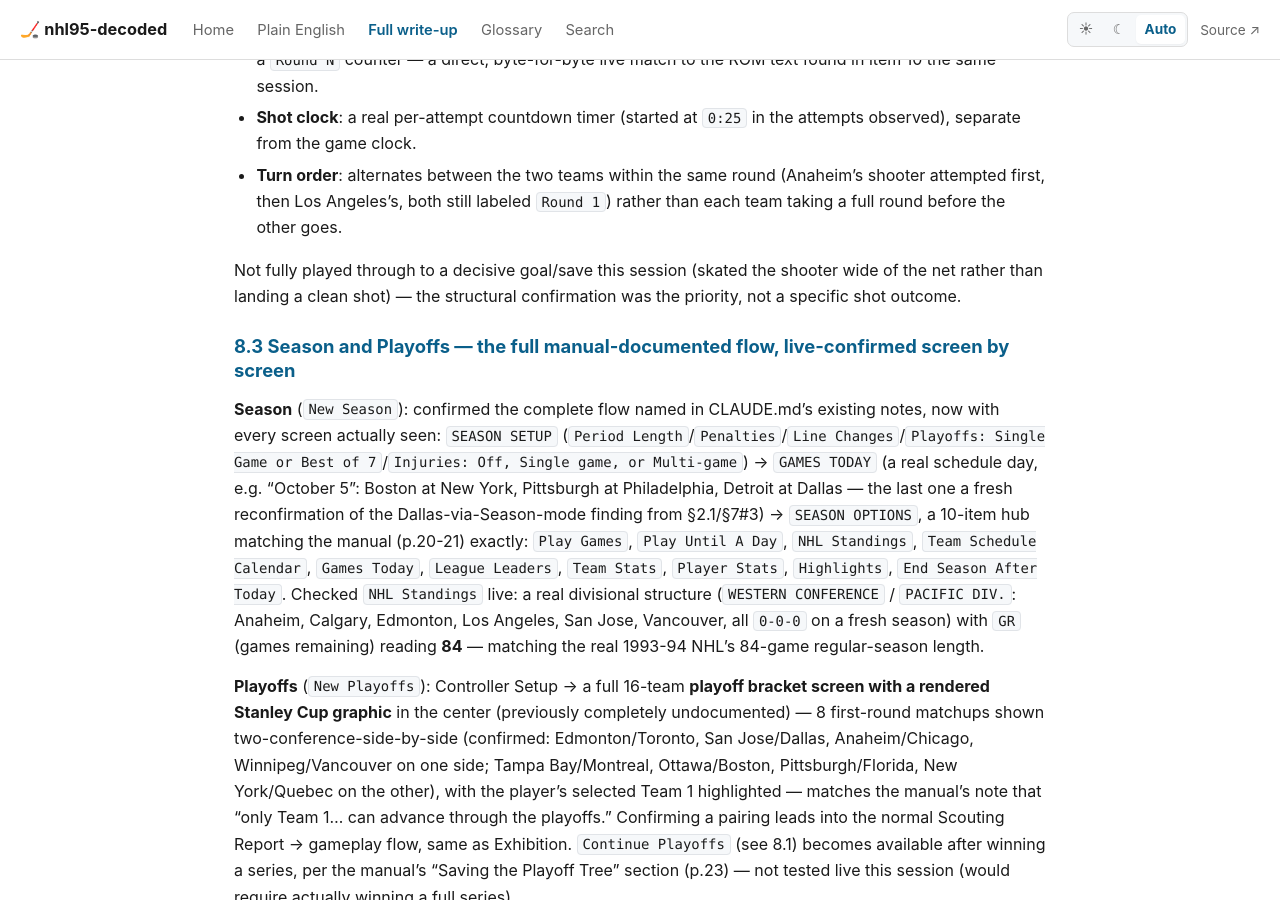
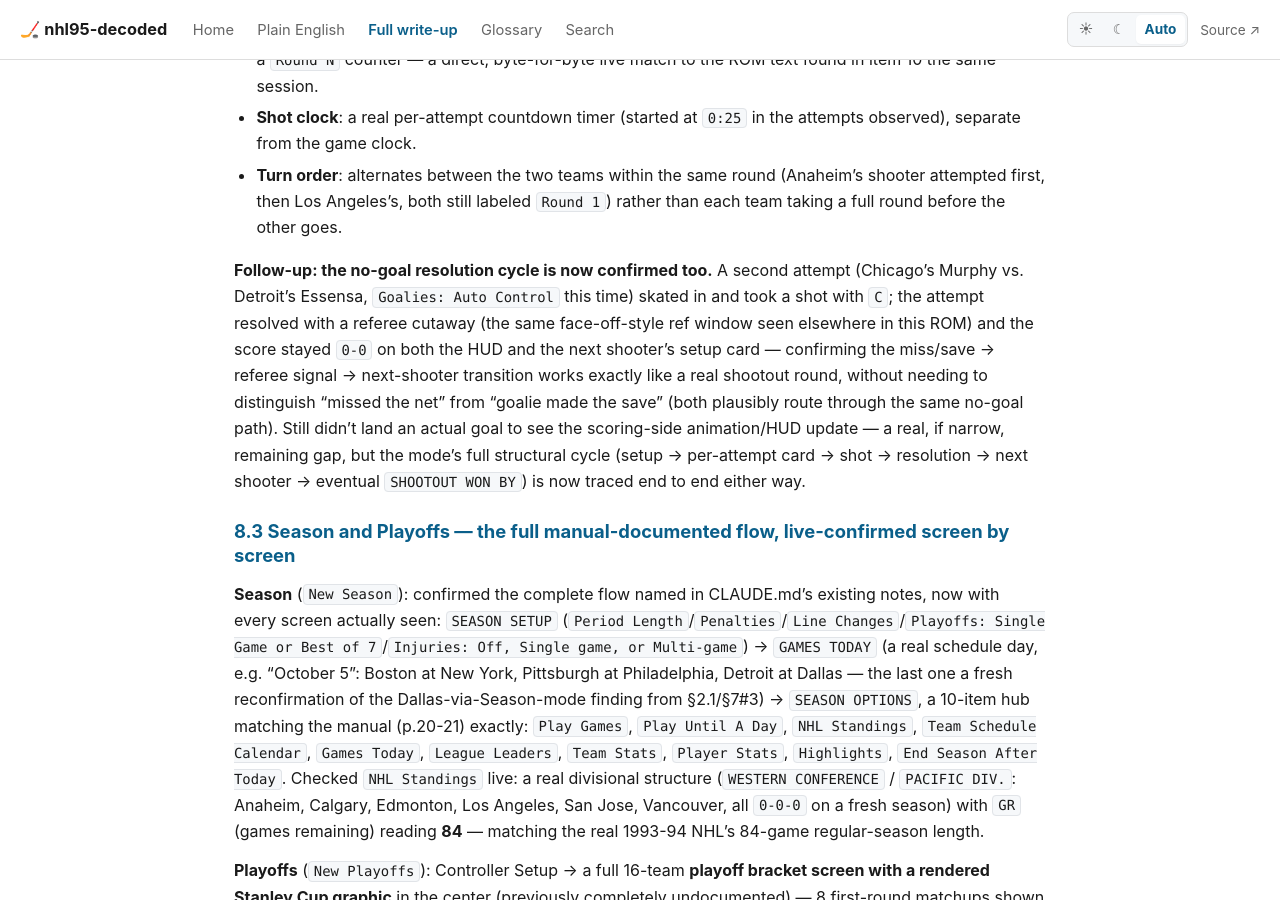
Before and after one commit to BreakableHoodie/nhl95-decoded, a Jekyll site: the page built from docs/FINDINGS.md, in a window 1280 px wide and 900 px high, scrolled down 43981 px. Built offline with Jekyll 4.4.1, drawn with Linux system fonts in a browser that asks for light colours; our own code applies the rules of GitHub Pages for plain Markdown files.

Commit message:
Confirm the shootout no-goal resolution cycle (issue #14 follow-up)
A second live attempt (Auto Control goalies) confirmed the full cycle:
skate in, shoot, a referee cutaway signals no goal, score stays
unchanged, and the game transitions to the next shooter. The mode's
structural cycle is now traced end to end; landing an actual scored goal
to see the win-side animation remains a narrow, real gap.

Co-Authored-By: Claude Sonnet 5 <noreply@anthropic.com>
Claude-Session: https://claude.ai/code/session_011aZ1aA9KD8EzFd2c37CkWn

```diff
--- a/docs/FINDINGS.md
+++ b/docs/FINDINGS.md
@@ -2174,9 +2174,19 @@ Confirmed live, end to end:
   labeled `Round 1`) rather than each team taking a full round before the
   other goes.
 
-Not fully played through to a decisive goal/save this session (skated the
-shooter wide of the net rather than landing a clean shot) — the structural
-confirmation was the priority, not a specific shot outcome.
+**Follow-up: the no-goal resolution cycle is now confirmed too.** A
+second attempt (Chicago's Murphy vs. Detroit's Essensa, `Goalies: Auto
+Control` this time) skated in and took a shot with `C`; the attempt
+resolved with a referee cutaway (the same face-off-style ref window seen
+elsewhere in this ROM) and the score stayed `0-0` on both the HUD and the
+next shooter's setup card — confirming the miss/save → referee signal →
+next-shooter transition works exactly like a real shootout round, without
+needing to distinguish "missed the net" from "goalie made the save" (both
+plausibly route through the same no-goal path). Still didn't land an
+actual goal to see the scoring-side animation/HUD update — a real, if
+narrow, remaining gap, but the mode's full structural cycle (setup →
+per-attempt card → shot → resolution → next shooter → eventual
+`SHOOTOUT WON BY`) is now traced end to end either way.
 
 ### 8.3 Season and Playoffs — the full manual-documented flow, live-confirmed screen by screen
 
```
